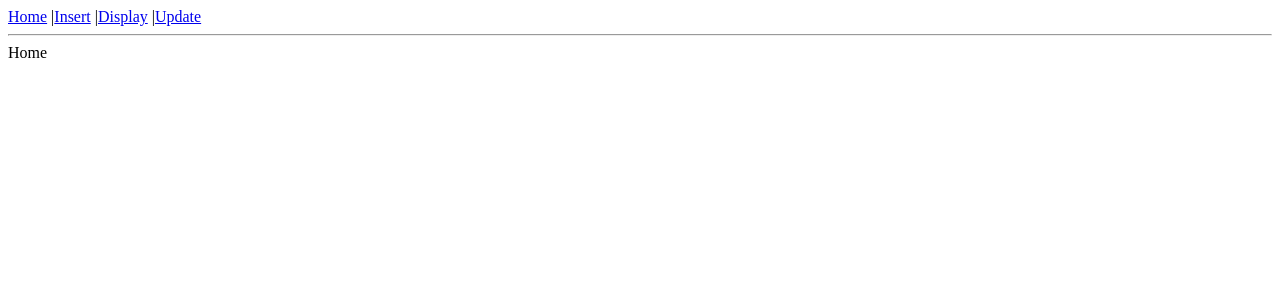
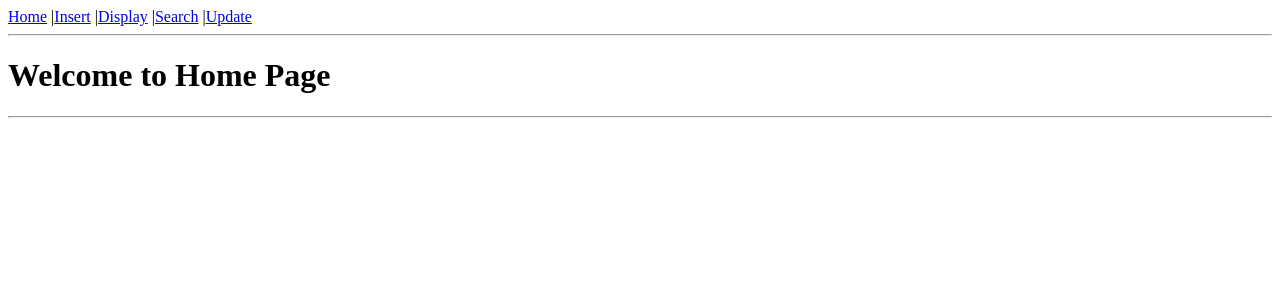
Before and after one commit to abhikumar11/cybromnode, a React (Vite) app in the folder client/: page /home in a window 1280 px wide. Shown: the top 300 px of the page. Built offline with nearby package versions, Linux system fonts and the light colour scheme.

Commit message:
initial commit

```diff
--- a/client/src/App.jsx
+++ b/client/src/App.jsx
@@ -5,15 +5,17 @@ import Home from "./components/Home";
 import Insert from "./components/Insert";
 import Display from "./components/Display";
 import Update from "./components/Update";
+import Search from "./components/Search";
 
 const App = () => {
   return (
     <div>
       <Routes>
         <Route element={<Layout />}>
-          <Route index path="/home" element={<Home />} />
-          <Route path="insert" element={<Insert />} />
-          <Route path="display" element={<Display />} />
+          <Route index path="/home" element={<Home/>} />
+          <Route path="insert" element={<Insert/>} />
+          <Route path="display" element={<Display/>} />
+          <Route path="search" element={<Search/>} />
           <Route path="update" element={<Update />} />
         </Route>
       </Routes>
--- a/client/src/components/Display.jsx
+++ b/client/src/components/Display.jsx
@@ -16,8 +16,8 @@ const Display = () => {
     <div>
       <h1>Student Data</h1>
       <hr />
-      <table border={"2px"}>
-        <tr>
+      <table border="2px" width="600" align="center">
+        <tr style={{backgroundColor:"grey"}}>
           <th>Roll No</th>
           <th>Name</th>
           <th>City</th>
--- a/client/src/components/Home.jsx
+++ b/client/src/components/Home.jsx
@@ -1,9 +1,12 @@
-import React from 'react'
+import React from "react";
 
 const Home = () => {
   return (
-    <div>Home</div>
-  )
-}
+    <div>
+      <h1>Welcome to Home Page</h1>
+      <hr />
+    </div>
+  );
+};
 
-export default Home
+export default Home;
--- a/client/src/components/Layout.jsx
+++ b/client/src/components/Layout.jsx
@@ -6,6 +6,7 @@ export const Layout = () => {
       <Link to="/home">Home</Link> |
       <Link to="/insert">Insert</Link> |
       <Link to="/display">Display</Link> |
+      <Link to="/search">Search</Link> |
       <Link to="/update">Update</Link>
       <hr />
       <Outlet />
--- /dev/null
+++ b/client/src/components/Search.jsx
@@ -0,0 +1,12 @@
+import React from 'react'
+
+const Search = () => {
+    return (
+        <div>
+            <h1>Search Student Data</h1>
+            <hr />
+        </div>
+    )
+}
+
+export default Search
--- a/client/src/components/Update.jsx
+++ b/client/src/components/Update.jsx
@@ -2,7 +2,10 @@ import React from 'react'
 
 const Update = () => {
   return (
-    <div>Update</div>
+    <div>
+      <h1>Update Student Data</h1>
+      <hr />
+    </div>
   )
 }
 
```
